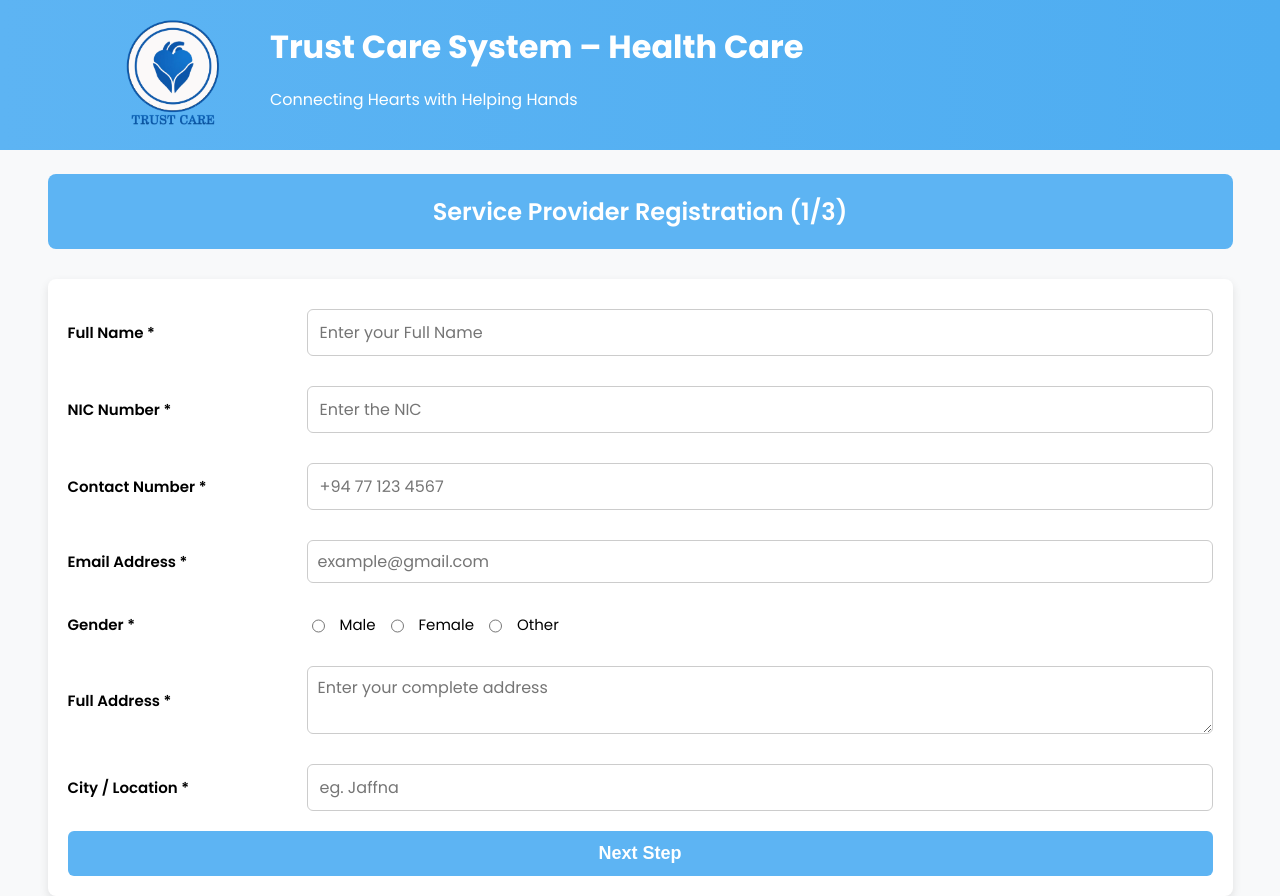
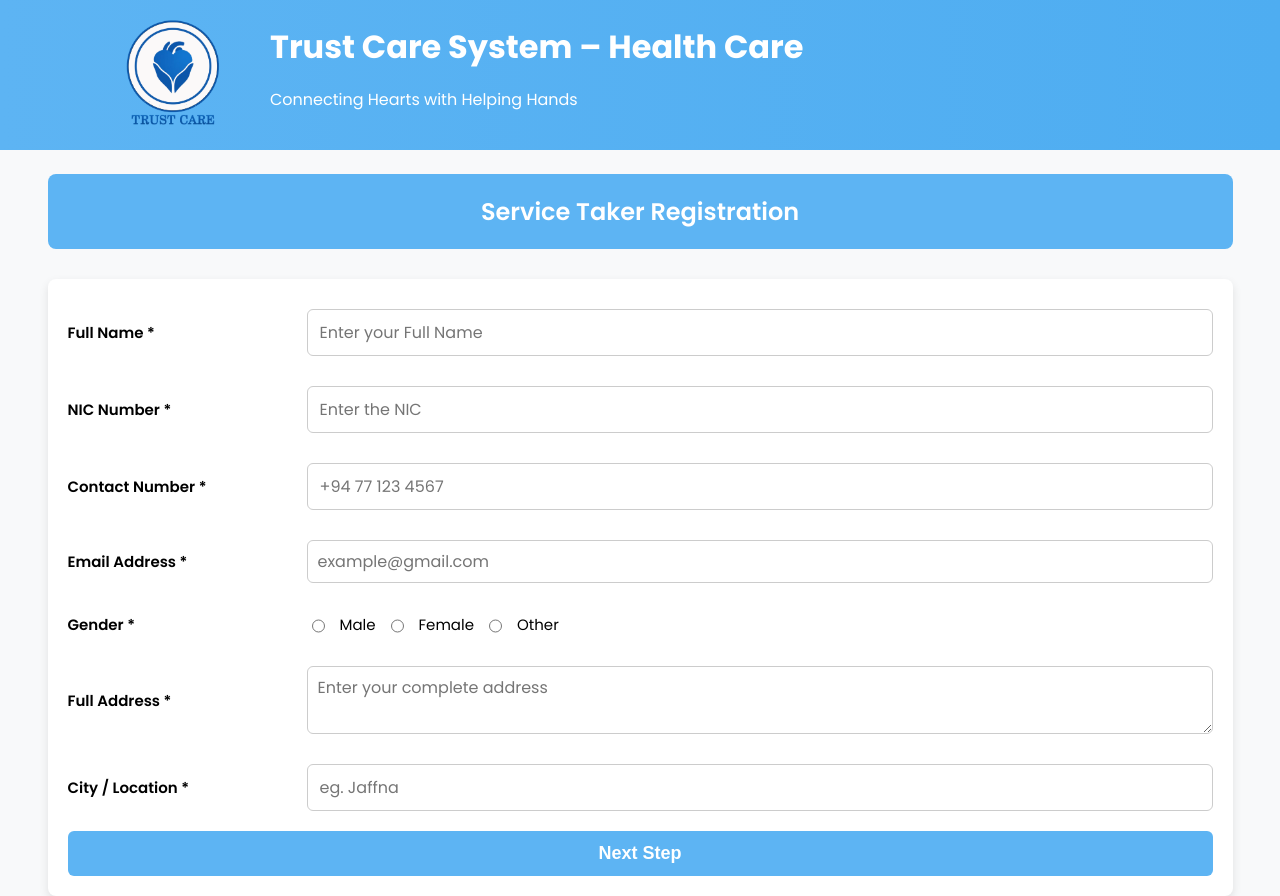
Before and after one commit to kawsi2911/TrustCare, a React (Vite) app in the folder Final year Project/Trust_Care_Front_End/: page /familyregister in a window 1280 px wide. Built offline with nearby package versions, Linux system fonts and the light colour scheme.

Commit message:
update name

```diff
--- a/Final year Project/Trust_Care_Front_End/src/family-components/FamilyRegister.jsx
+++ b/Final year Project/Trust_Care_Front_End/src/family-components/FamilyRegister.jsx
@@ -55,7 +55,7 @@ function FamilyRegister(){
             <div className='ServiceSection'>
                 <div className='Service_container'>
 
-                    <p className='para'>Service Provider Registration (1/3)</p>
+                    <p className='para'>Service Taker Registration </p>
 
                     <div className='form'>
                         <div className='form-fill'>
```
